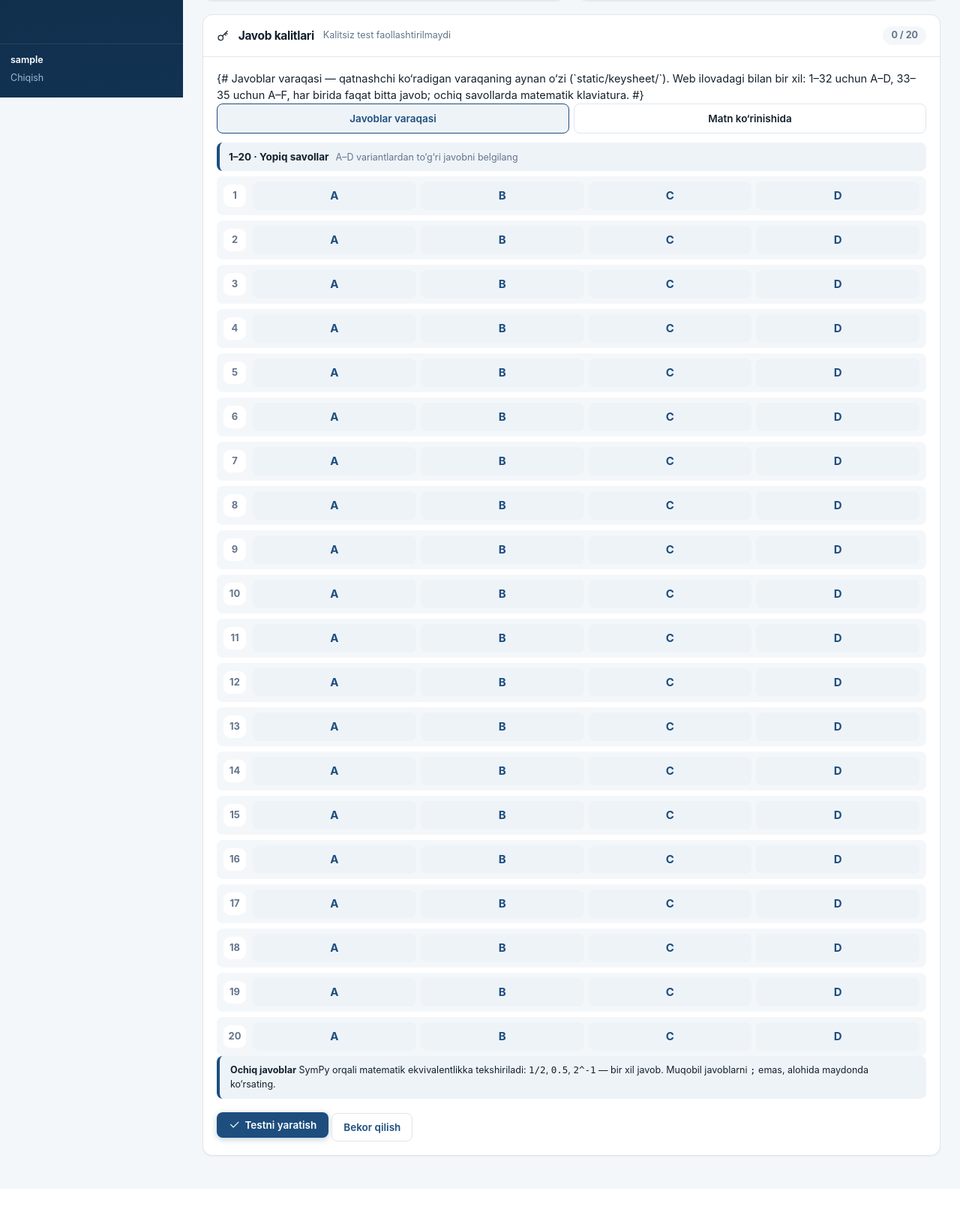
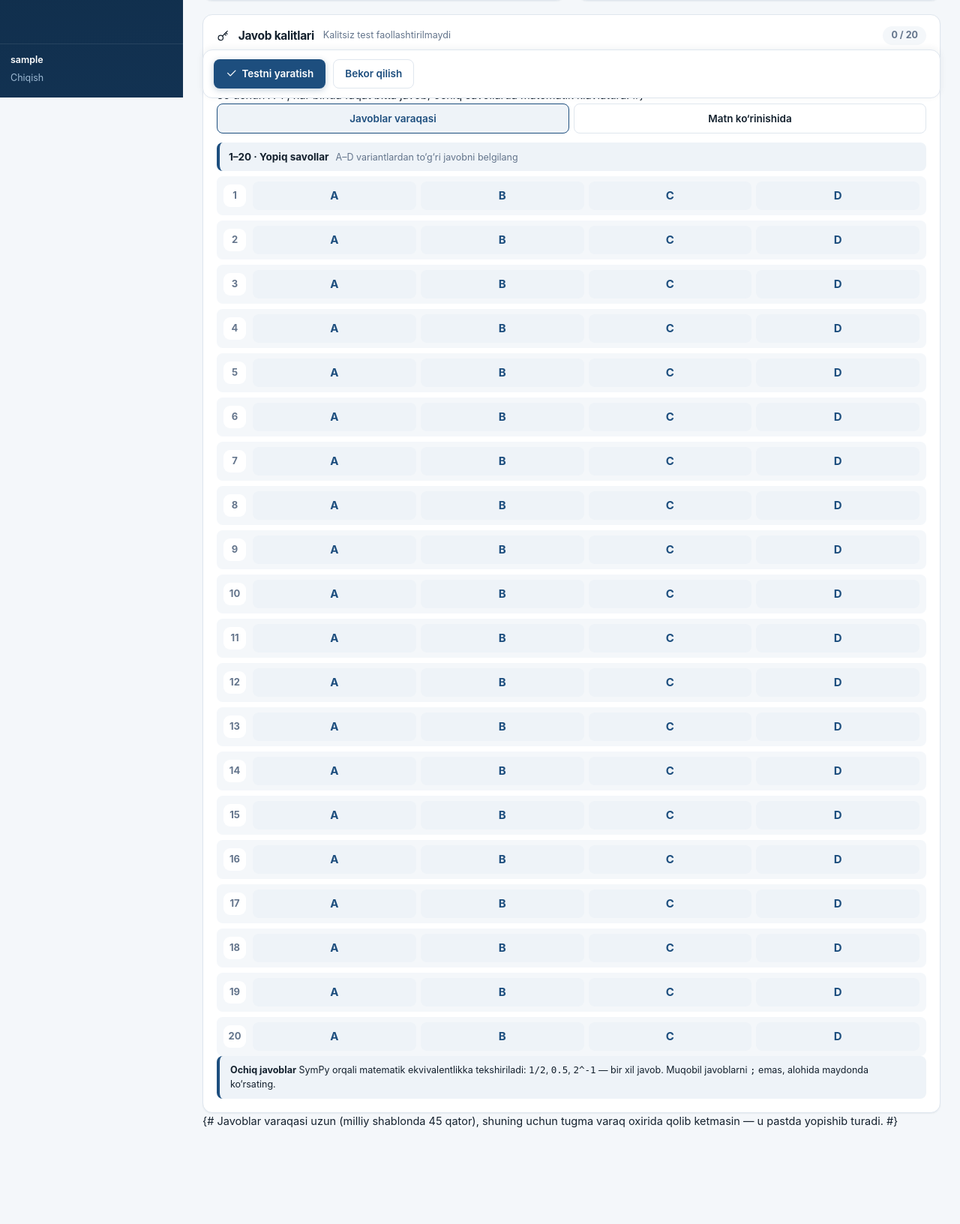
Before and after one commit to bekzod-07/burgutali, a Django app: page /panel/testlar/yangi/ in a window 1280 px wide. Shown: the part 670-2302 px from the top of the page at 75% size. Before the commit the page ends 2213 px from the top, so only its background shows below. Run offline with Django 4.2, Linux system fonts and the light colour scheme; the visitor is signed in with stand-in values (Sample User, id 1); some libraries are stand-ins or nearby versions.

Commit message:
Test egasi to'g'ri yoziladi; yaratish tugmasi doim ko'rinadi
`_dashboard_owner` kim kirganidan qat'i nazar **birinchi adminni**
qaytarardi, shuning uchun paneldan yaratilgan har bir testda «Yaratuvchi»
bo'lib o'sha odamning ismi chiqardi. Endi:

  * Telegram orqali kirilgan bo'lsa (`tg_<telegram_id>` hisobi) — o'sha
    `BotUser` egasi bo'ladi;
  * login-parol bilan kirilgan bo'lsa — shu hisob uchun alohida `BotUser`
    yaratiladi, `telegram_id` si manfiy (haqiqiy ID lar musbat, ya'ni
    to'qnashmaydi), ismi Django hisobidan olinadi va yangilanib turadi.

«Testni yaratish» tugmasi javoblar varaqasidan keyin turardi. Varaqa
milliy shablonda 45 qator bo'lgani uchun tugma juda pastda qolib, uni
topib bo'lmasdi. Endi u pastda yopishib turadi — panelda `.action-bar`,
web ilovada esa test topshirishdagi kabi `finish-bar`. Shu munosabat
bilan `body.attempt-open` belgisi `has-finish-bar` deb umumiylashtirildi.

Yana: test yaratish ro'yxatdan o'tishni talab qiladi va aks holda 403
qaytaradi (serverda 4 marta shunday bo'lgan). Endi bu haqda varaqani
to'ldirishdan **oldin** aytiladi va «Botni ochish» tugmasi beriladi.

Co-Authored-By: Claude Opus 5 (1M context) <noreply@anthropic.com>

```diff
--- a/apps/dashboard/static/dashboard/css/dashboard.css
+++ b/apps/dashboard/static/dashboard/css/dashboard.css
@@ -592,3 +592,25 @@ body.mpad-open { padding-bottom: calc(var(--mpad-h, 340px) + 24px); }
 
 /* «Yangi test» sahifasidagi varaqa — kartaning butun kengligida. */
 #key-sheet .ksheet { margin-top: 4px; }
+
+/* ------------------------------------------------ yopishqoq amal paneli */
+
+/*
+   Uzun sahifalarda (masalan javoblar varaqasi 45 qator) asosiy tugma
+   pastda yopishib turadi va har doim ko'rinadi.
+*/
+.action-bar {
+  position: sticky;
+  bottom: 0;
+  z-index: 20;
+  display: flex;
+  gap: 10px;
+  flex-wrap: wrap;
+  margin-top: 18px;
+  padding: 12px 14px calc(12px + env(safe-area-inset-bottom, 0px));
+  background: var(--surface);
+  border: 1px solid var(--border);
+  border-radius: var(--radius);
+  box-shadow: 0 -2px 10px rgba(15, 43, 70, .06);
+}
+.action-bar .btn { margin: 0; }
--- a/apps/dashboard/templates/dashboard/exam_create.html
+++ b/apps/dashboard/templates/dashboard/exam_create.html
@@ -117,12 +117,19 @@
         Muqobil javoblarni <code>;</code> emas, alohida maydonda ko‘rsating.
       </div>
 
-      <button class="btn btn-primary mt" type="submit">
-        <svg class="icon"><use href="#i-check"></use></svg> Testni yaratish
-      </button>
-      <a class="btn btn-outline mt" href="{% url 'dashboard:exam_list' %}">Bekor qilish</a>
     </div>
   </section>
+
+  {#
+     Javoblar varaqasi uzun (milliy shablonda 45 qator), shuning uchun
+     tugma varaq oxirida qolib ketmasin — u pastda yopishib turadi.
+  #}
+  <div class="action-bar">
+    <button class="btn btn-primary" type="submit">
+      <svg class="icon"><use href="#i-check"></use></svg> Testni yaratish
+    </button>
+    <a class="btn btn-outline" href="{% url 'dashboard:exam_list' %}">Bekor qilish</a>
+  </div>
 
 </form>
 
--- a/apps/dashboard/views.py
+++ b/apps/dashboard/views.py
@@ -252,12 +252,49 @@ def _dashboard_owner(request):
     Web paneldan yaratilgan testning egasini aniqlaydi.
 
     Panel Django foydalanuvchisi bilan ishlaydi, testlar esa Telegram
-    foydalanuvchisiga bog'lanadi. Shuning uchun panel uchun maxsus
-    «tizim» hisobi ishlatiladi (yoki mavjud admin).
+    foydalanuvchisiga (`BotUser`) bog'lanadi. Bog'lanish quyidagicha:
+
+      * Telegram orqali kirilgan bo'lsa, hisob nomi `tg_<telegram_id>` —
+        o'sha `BotUser` egasi bo'ladi;
+      * login-parol bilan kirilgan bo'lsa, shu Django hisobi uchun
+        alohida `BotUser` yaratiladi. Uning `telegram_id` si manfiy,
+        chunki haqiqiy Telegram ID lari doim musbat — to'qnashmaydi.
+
+    Ilgari bu yerda **birinchi admin** qaytarilardi, shuning uchun
+    paneldan yaratilgan har bir testda kim yaratganidan qat'i nazar
+    o'sha odamning ismi «Yaratuvchi» bo'lib chiqardi.
     """
-    owner = BotUser.objects.filter(is_admin=True).order_by("id").first()
-    if owner is not None:
-        return owner
+    account = getattr(request, "user", None)
+    if account is None or not account.is_authenticated:
+        return _panel_service_owner()
+
+    # --- Telegram orqali kirgan admin ---
+    username = account.get_username()
+    if username.startswith("tg_"):
+        raw = username[3:]
+        if raw.lstrip("-").isdigit():
+            owner = BotUser.objects.filter(telegram_id=int(raw)).first()
+            if owner is not None:
+                return owner
+
+    # --- Login-parol bilan kirgan hisob ---
+    display = (account.get_full_name() or "").strip() or username
+    owner, created = BotUser.objects.get_or_create(
+        telegram_id=-int(account.pk),
+        defaults={
+            "full_name": display[:120],
+            "is_registered": True,
+            "is_admin": True,
+        },
+    )
+    if not created and owner.full_name != display[:120]:
+        owner.full_name = display[:120]
+        owner.save(update_fields=["full_name", "updated_at"])
+    return owner
+
+
+def _panel_service_owner():
+    """Hisob aniqlanmagan holat uchun zaxira «Web panel» egasi."""
     owner, _ = BotUser.objects.get_or_create(
         telegram_id=0,
         defaults={
--- a/apps/miniapp/api.py
+++ b/apps/miniapp/api.py
@@ -132,6 +132,13 @@ def get_exam_or_404(code: str) -> Exam:
     return exam
 
 
+def _bot_config():
+    """Bot sozlamalari (havolalar uchun)."""
+    from bot.config import get_config
+
+    return get_config()
+
+
 def get_owned_exam(code: str, user) -> Exam:
     """Testni oladi va boshqarish huquqini tekshiradi."""
     exam = get_exam_or_404(code)
@@ -210,6 +217,8 @@ def bootstrap(request, user):
             {"from": low, "to": high, "grade": grade} for low, high, grade in C.GRADE_TABLE
         ],
         "max_ball": C.MAX_BALL,
+        # Ro'yxatdan o'tmagan foydalanuvchini botga yo'naltirish uchun.
+        "bot_url": _bot_config().bot_link(),
     }
 
 
--- a/apps/miniapp/static/miniapp/css/app.css
+++ b/apps/miniapp/static/miniapp/css/app.css
@@ -644,13 +644,13 @@ textarea.input { resize: vertical; min-height: 72px; font-family: "SF Mono", Con
   border-top: 1px solid var(--line);
 }
 .finish-bar .btn { margin: 0; min-height: 52px; font-size: 16px; max-width: 640px; }
-body.attempt-open .tabbar { display: none; }
+body.has-finish-bar .tabbar { display: none; }
 /*
    Panel balandligi `app.js` da o'lchanadi va `--finish-h` ga yoziladi —
    shrift o'lchami yoki tugma matni o'zgarsa ham oxirgi savol panel ostida
    qolib ketmaydi. Zaxira qiymat: 10 + 52 + 10 = 72px.
 */
-body.attempt-open { padding-bottom: calc(var(--finish-h, 72px) + var(--safe-bot) + 16px); }
+body.has-finish-bar { padding-bottom: calc(var(--finish-h, 72px) + var(--safe-bot) + 16px); }
 body.mpad-open .finish-bar { display: none; }
 
 /* ------------------------------------------------- matematik klaviatura */
```
Also changed, not shown: apps/miniapp/static/miniapp/js/app.js (+32 -4 lines), selftest.py (+53 -0 lines).
